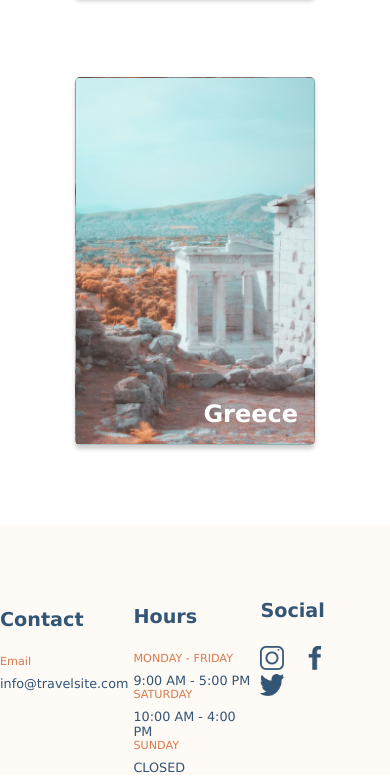
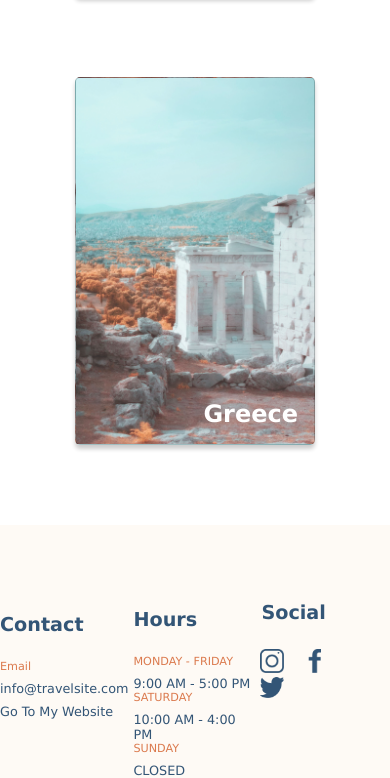
Before and after one commit to MarceloVBrasil/TravelSite, a plain HTML site: page index.html in a window 390 px wide. Shown: the part 1374-2152 px from the top of the page. Drawn offline with Linux system fonts and the light colour scheme.

Commit message:
change my website url

```diff
--- a/css/global.css
+++ b/css/global.css
@@ -97,6 +97,21 @@
     font-weight: bold;
 }
 
+.contact-title
+{
+    margin-top: 30px;
+}
+
+.hours-title
+{
+
+}
+
+.social-title
+{
+
+}
+
 .footer-section__subtitle
 {
     color: var(--orange);
@@ -142,3 +157,8 @@
     width: 1rem;
     margin-right: 1.5rem;
 }
+
+.my-website
+{
+    cursor: pointer;
+}
--- a/css/media-global.css
+++ b/css/media-global.css
@@ -16,7 +16,7 @@
 @media (max-width: 760px) {
     .footer-section__title
     {
-        font-size: 1.2em;;
+        font-size: 1.2em;
     }
 
     .footer-section__bottom-container-hours--flex-row
@@ -50,6 +50,11 @@
     {
         padding-top: 5rem;
     }
+
+    .social-title
+    {
+        margin-top: -10px;
+    }
 }
 
 @media (max-width: 500px)
@@ -59,13 +64,19 @@
         font-size: 0.80rem;
         margin-right: 5px;
     }
+
+    .social-title
+    {
+        margin: 1px;
+    }
+
+    .hours-title
+    {
+        margin-top: 3px;
+    }
 }
 
 /** HEADER */
-
-@media (max-width: 770px) {
-
-}
 
 @media (max-width: 580px) {
     .header
@@ -77,7 +88,7 @@
 @media (max-width: 500px) {
     .header
     {
-        padding: 0.8rem 1rem;;
+        padding: 0.8rem 1rem;
     }
 }
 
--- a/index.html
+++ b/index.html
@@ -59,16 +59,19 @@
 
     <footer class="footer">
         <section class="footer__section">
-            <h2 class="footer-section__title">Contact</h2>
+            <h2 class="footer-section__title contact-title">Contact</h2>
             <div class="footer-section__bottom-container--flex-column">
                 <p class="footer-section__subtitle">Email</p>
                 <p class="footer-section__subtitle-info">info@travelsite.com</p>
+                <a href="https://marcelobrasil.ca/">
+                    <p class="footer-section__subtitle-info my-website">Go To My Website</p>
+                </a>
             </div>
 
         </section>
 
         <section class="footer__section">
-            <h2 class="footer-section__title padding">Hours</h2>
+            <h2 class="footer-section__title padding hours-title">Hours</h2>
             <div class="footer-section__bottom-container-hours--flex-row">
                 <div>
                     <p class="footer-section__subtitle">MONDAY - FRIDAY</p>
@@ -86,7 +89,7 @@
         </section>
 
         <section class="footer__section">
-            <h2 class="footer-section__title">Social</h2>
+            <h2 class="footer-section__title social-title">Social</h2>
             <div class="footer-section__bottom-container-social--flex-row">
                 <a href="https://www.instagram.com"><img src="./assets/Icons/icon-instagram.png" alt="instagram" class="footer-section__icon"></a>
                 <a href="https://www.facebook.com"><img src="./assets/Icons/icon-facebook.png" alt="facebook" class="footer-section__facebook-icon"></a>
```
Also changed, not shown: pages/getStarted.html (+1 -0 lines), pages/greece.html (+1 -0 lines), pages/hawaii.html (+1 -0 lines), pages/iceland.html (+1 -0 lines).
